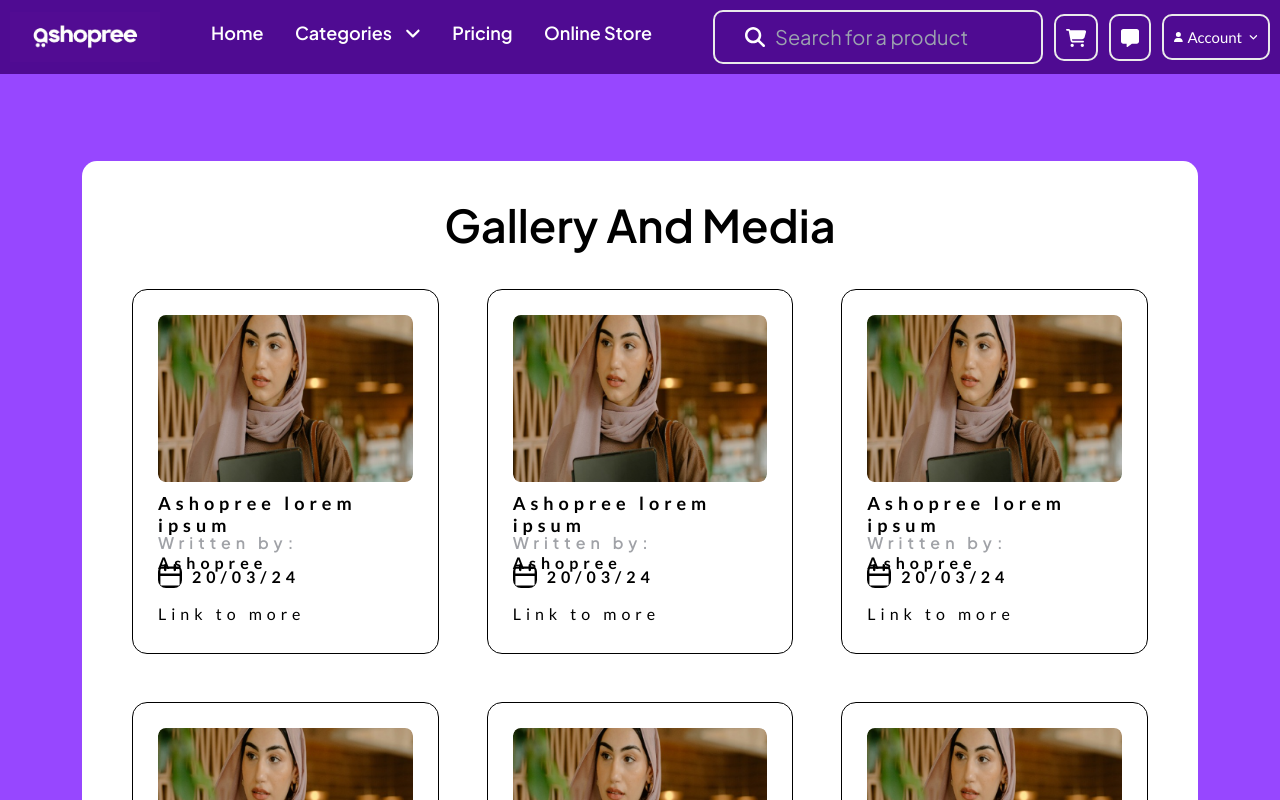
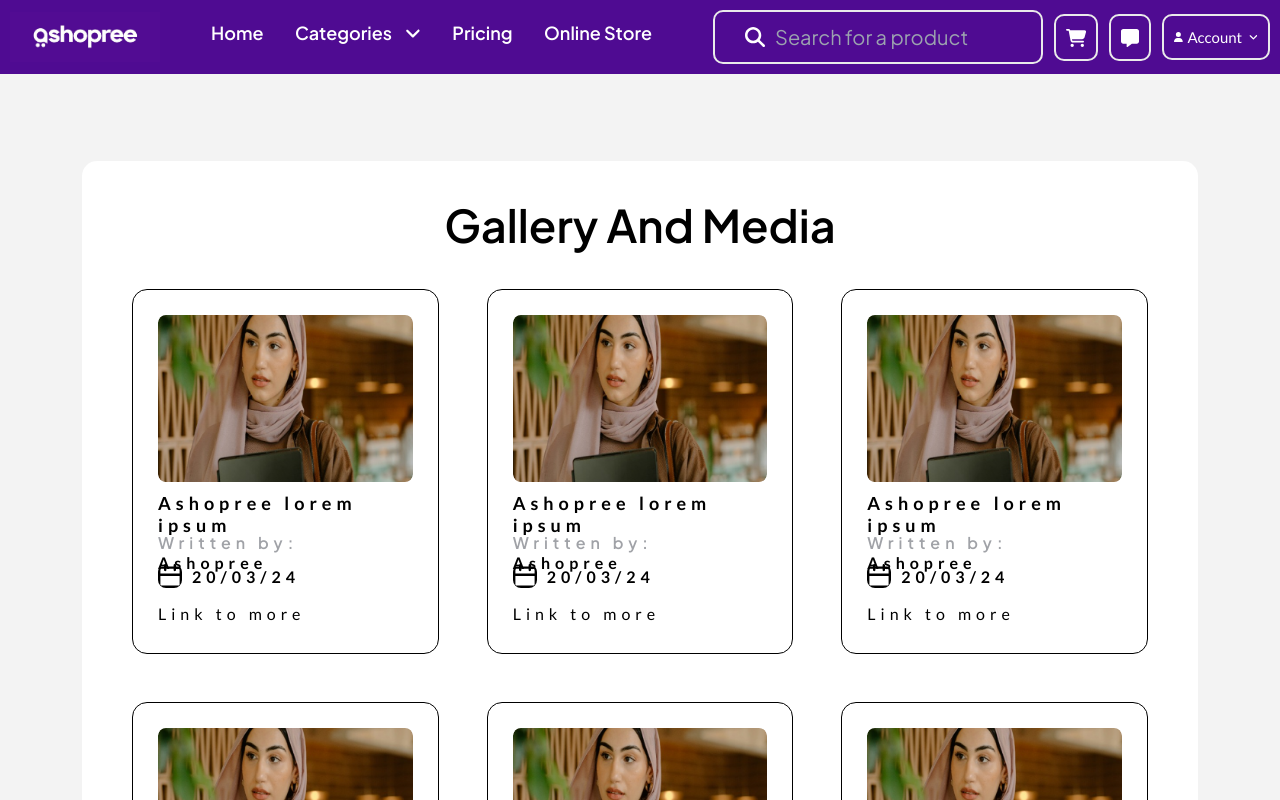
Before and after one commit to adejosh01/paysprint-estore, a React (Create React App) app: page /gallery in a window 1280 px wide. Shown: the top 800 px of the page. Built offline with nearby package versions, Linux system fonts and the light colour scheme.

Commit message:
gallery color

```diff
--- a/src/pages/gallery/gallery.styles.scss
+++ b/src/pages/gallery/gallery.styles.scss
@@ -22,7 +22,7 @@
 
     section.gallery {
         padding: 87px 82px;
-        background-color: #9747FF;
+        background-color: #f3f3f3;
         div.contents {
             padding: 50px;
             background-color: #fff;
```
